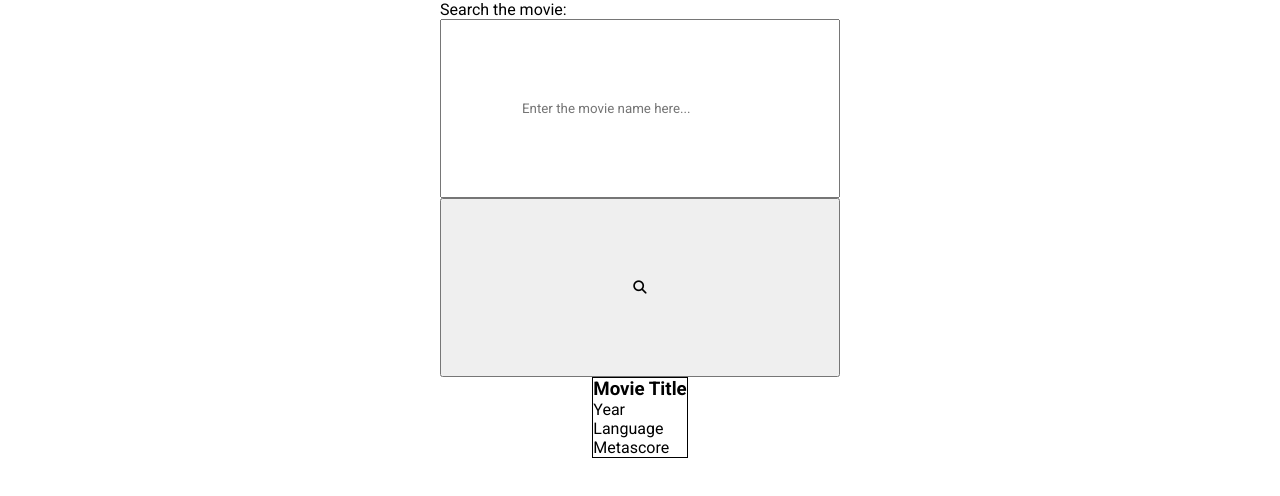
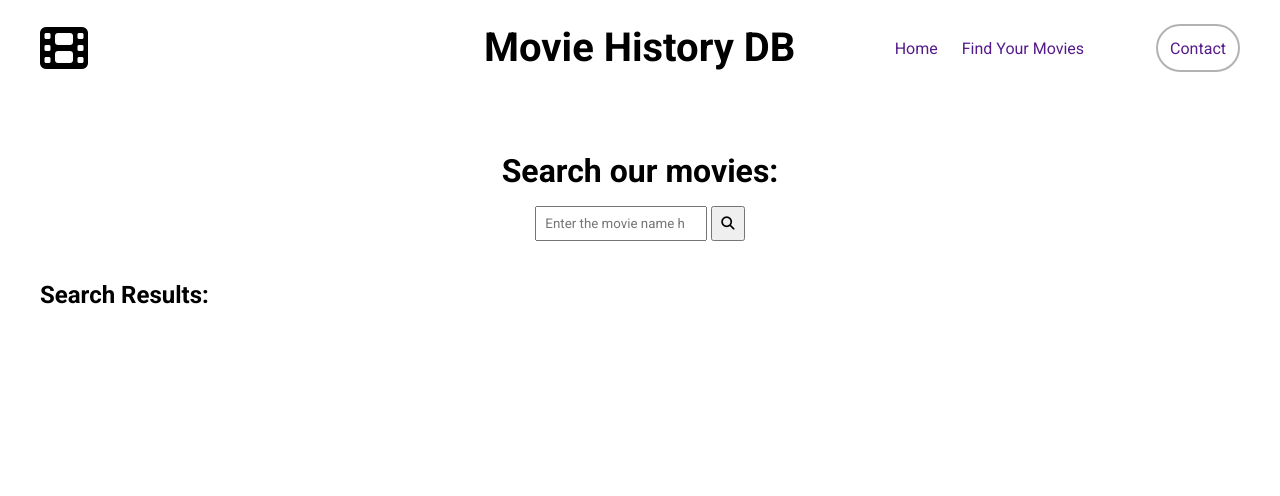
Before and after one commit to Dalfourz/JS-Final-Project, a plain HTML site: page index.html in a window 1280 px wide. Drawn offline with Linux system fonts and the light colour scheme.

Commit message:
working on styles

```diff
--- a/index.html
+++ b/index.html
@@ -10,25 +10,60 @@
     <script src="https://kit.fontawesome.com/a76b169c3c.js" crossorigin="anonymous"></script>
 </head>
 <body>
+
+<header>
+    <div class="container">
+        <div class="row">
+            <div class="nav__bar">
+                <figure class="logo__wrapper">
+                    <i class="fa-solid fa-film"></i>
+                </figure>
+                <h1 class="title">Movie History DB</h1>
+                <div class="links__wrapper">
+                    <div class="links">
+                        <a href="" class="link">Home</a>
+                        <a href="" class="link">Find Your Movies</a>
+                    </div>
+                    <div class="contact__button__wrapper">
+                        <a href="" class="contact__button">Contact</a>
+                    </div>
+                </div>
+            </div>
+        </div>
+    </div>
+</header>
+
+<div class="row">
+    <div class="search__bar--container">
+        <label for="site-search" class="searh__label">Search our movies:</label>
         <div class="search__bar--wrapper">
-        <label for="site-search">Search the movie:</label>
             <input type="search" id="search__bar" placeholder="Enter the movie name here...">
                 <button class="search__button">
                     <i class="fa-solid fa-magnifying-glass"></i>
                 </button>
         </div>
-    <div class="movie">
+    </div>
+    <h2 class="sub__title">Search Results:</h2>
+</div>
+
+<section id="movies__section">
+<div class="row">
+    <div class="movies">
+        <!-- <div class="movie">
             <div class="movie__title">
-            <div class="movie__title--container">
+                <div class="movie__title--wrapper">
                     <h3>Movie Title</h3>
                         <p>Year</p>
                         <p>Language</p>
                         <p>Metascore</p>
                 </div>
             </div>
-    </div>
             <div class="movie__poster--wrapper">
                 <img class="movie__poster" src="" alt="">
             </div>
+        </div> -->
+    </div>
+</div>
+</section>
 </body>
 </html>
--- a/index.js
+++ b/index.js
@@ -1,5 +1,5 @@
 // http://www.omdbapi.com/?i=tt3896198&apikey=1fd6092d
-const movieElement = document.querySelector(".movie");
+const movieElement = document.querySelector(".movies");
 
 
 const input = document.getElementById("search__bar");
@@ -10,10 +10,7 @@ async function searchMovie(title) {
   const moviesName = title.target.value;
   const url = await fetch (`https://www.omdbapi.com/?apikey=1fd6092d&s=${moviesName}`);
   const result = await url.json();
-
-  console.log(result)
-
-  movieElement.innerHTML = result.map((result) => movieHTML(result)).join("");
+  movieElement.innerHTML = result.Search.map((result) => movieHTML(result)).join("");
 }
 
 // async function getMovieData(movies) {
@@ -28,15 +25,19 @@ async function searchMovie(title) {
 
 
 function movieHTML(result) {
-  return `<div class="movie__title">
-  <div class="movie__title--container">
+  return `<div class="movie">
+            <div class="movie__title">
+              <div class="movie__title--wrapper">
                 <h3>${result.Title}</h3>
                     <p>Released: ${result.Year}</p>
-          <p>Language: ${result.Language}</p>
-          <p>Metascore: ${result.Metascore}</p>
+                    <p>Type: ${result.Type}</p>
+                    <p>IMDB: ${result.imdbID}</p>
               </div>
             </div>
               <div class="movie__poster--wrapper">
                 <img class="movie__poster" src="${result.Poster}" alt="">
-    </div>`;
+              </div>
+            </div>
+
+            `;
 }
--- a/styles.css
+++ b/styles.css
@@ -7,30 +7,148 @@
     font-family: 'Roboto', sans-serif;
 }
 
+a {
+    text-decoration: none;
+}
+
+.row {
+    width: 100%;
+    max-width: 1200px;
+    margin: 0 auto;
+}
+
+.container {
+    margin-top: 24px;
+    margin-bottom: 24px;
+}
+
+/*
+
+HEADER
+
+*/
+
+.nav__bar {
+    display: flex;
+    justify-content: space-between;
+    width: 100%;
+    margin-bottom: 80px;
+    position: relative;
+}
+
+.title {
+    position: absolute;
+    left: 37%;
+    font-size: 40px;
+}
+
+.fa-film {
+    font-size: 48px;
+}
+
+.links__wrapper {
+    display: flex;
+    justify-content: space-around;
+}
+
+.links {
+    margin-right: 48px;
+    display: flex;
+
+    justify-content: space-between;
+    align-items: center;
+}
+
+.link {
+    padding-right: 24px;
+}
+
+.contact__button__wrapper {
+    display: flex;
+    justify-content: center;
+    align-items: center;
+    border: 2px solid rgb(0, 0, 0, 0.3 );
+    padding: 4px 12px;
+    border-radius: 999px;
+}
+/*
+
+SEARCH BAR
+
+*/
+
 #search__bar {
-    padding: 80px;
+    padding: 8px;
+}
+
+.sub__title {
+    margin-bottom: 40px;
+}
+
+.searh__label {
+    font-weight: bold;
+    font-size: 32px;
+}
+
+.search__bar--container {
+    display: flex;
+    flex-direction: column;
+    margin-bottom: 40px;
+    align-items: center;
+
+
 }
 
 .search__bar--wrapper {
-    display: flex;
-    flex-direction: column;
-    max-width: 400px;
-    margin-bottom: 40px;
-    margin: 0 auto;
-}
-.search__button {
-    padding: 80px;
+    margin-top: 16px;
 }
 
-.movie__title--container {
-    border: 1px solid black;
+.search__button {
+    padding: 8px;
+}
+
+/*
+
+MOVIES
+
+*/
+
+.movie__title {
     width: 100%;
-    /* max-width: 10%; */
+    display: flex;
+    /* border: 1px solid black; */
+    margin-bottom: 24px;
+    padding: 0 ;
+}
+
+.movie__title--wrapper {
+    width: 100%;
+    height: 100%;
+}
+
+.movies {
+    display: grid;
+    grid-template-columns: repeat(3, auto);
+    width: 100%;
+    justify-content: space-around;
+
 }
 
 .movie {
     display: flex;
     flex-direction: column;
-    margin: 0 auto;
     align-items: center;
+    width: 100%/3;
+
+    padding: 16px;
+    border: 1px solid black;
+    margin-right: 24px;
+    margin-bottom: 24px;
 }
+
+.movie__poster--wrapper {
+    width: 100%;
+    display: flex;
+    align-items: center;
+    justify-content: center;
+}
```
Lines whose indentation alone changed are shown as unchanged.
